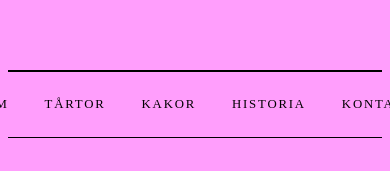
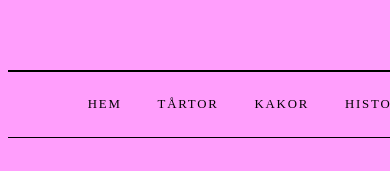
Before and after one commit to OlofCweam/Hemsida, a plain HTML site: page index.html in a window 390 px wide. Shown: the part 174-345 px from the top of the page. Drawn offline with Linux system fonts and the light colour scheme.

Commit message:
Add files via upload

```diff
--- a/style.css
+++ b/style.css
@@ -185,12 +185,6 @@ form button:hover {
     .page {
         padding: 0 10px;
     }
-
-    #navigation {
-        width: auto;
-        align-items: center;
-    }
-
     #navigation li {
         margin: 10px 0;
     }
```
